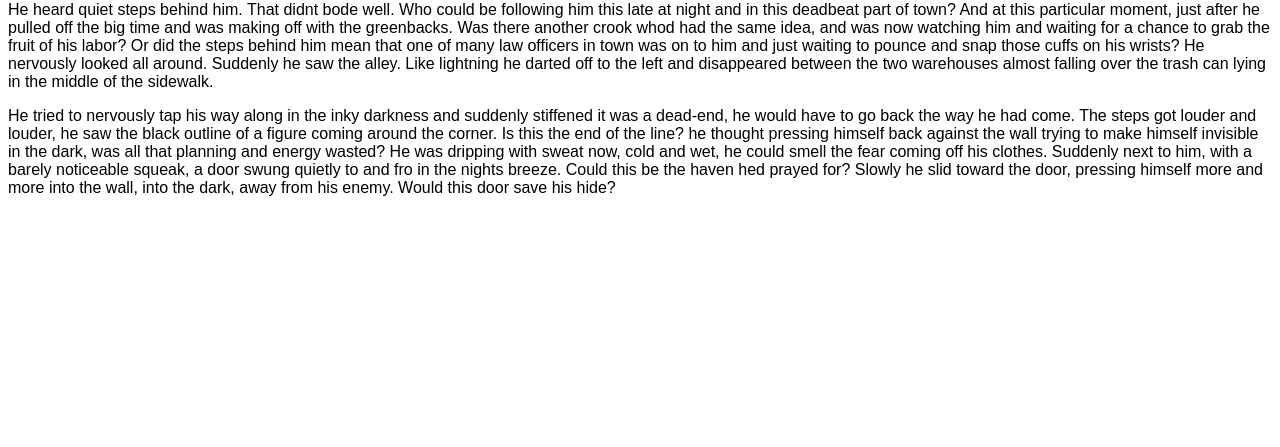
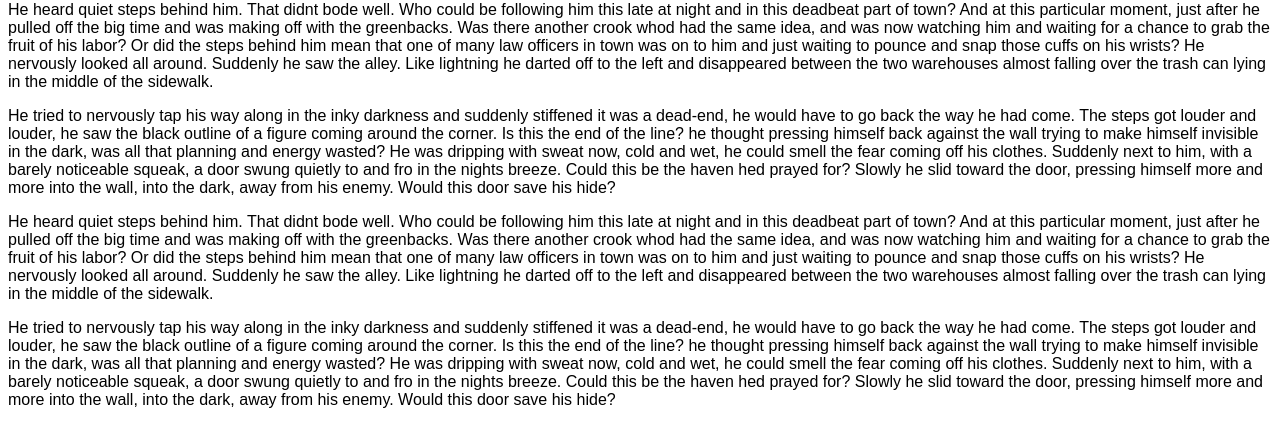
Before and after one commit to d20die/dotHome, a plain HTML site: page docs/index.html in a window 1280 px wide. Shown: the part 79-526 px from the top of the page. Drawn offline with Linux system fonts and the light colour scheme.

Commit message:
more <p> for tmpl8

```diff
--- a/docs/index.html
+++ b/docs/index.html
@@ -21,5 +21,9 @@
 </p>
 
 
+<p>He heard quiet steps behind him. That didnt bode well. Who could be following him this late at night and in this deadbeat part of town? And at this particular moment, just after he pulled off the big time and was making off with the greenbacks. Was there another crook whod had the same idea, and was now watching him and waiting for a chance to grab the fruit of his labor? Or did the steps behind him mean that one of many law officers in town was on to him and just waiting to pounce and snap those cuffs on his wrists? He nervously looked all around. Suddenly he saw the alley. Like lightning he darted off to the left and disappeared between the two warehouses almost falling over the trash can lying in the middle of the sidewalk.</p>
+<p>He tried to nervously tap his way along in the inky darkness and suddenly stiffened it was a dead-end, he would have to go back the way he had come. The steps got louder and louder, he saw the black outline of a figure coming around the corner. Is this the end of the line? he thought pressing himself back against the wall trying to make himself invisible in the dark, was all that planning and energy wasted? He was dripping with sweat now, cold and wet, he could smell the fear coming off his clothes. Suddenly next to him, with a barely noticeable squeak, a door swung quietly to and fro in the nights breeze. Could this be the haven hed prayed for? Slowly he slid toward the door, pressing himself more and more into the wall, into the dark, away from his enemy. Would this door save his hide?
+</p>
+
   </body>
 </html>
```
